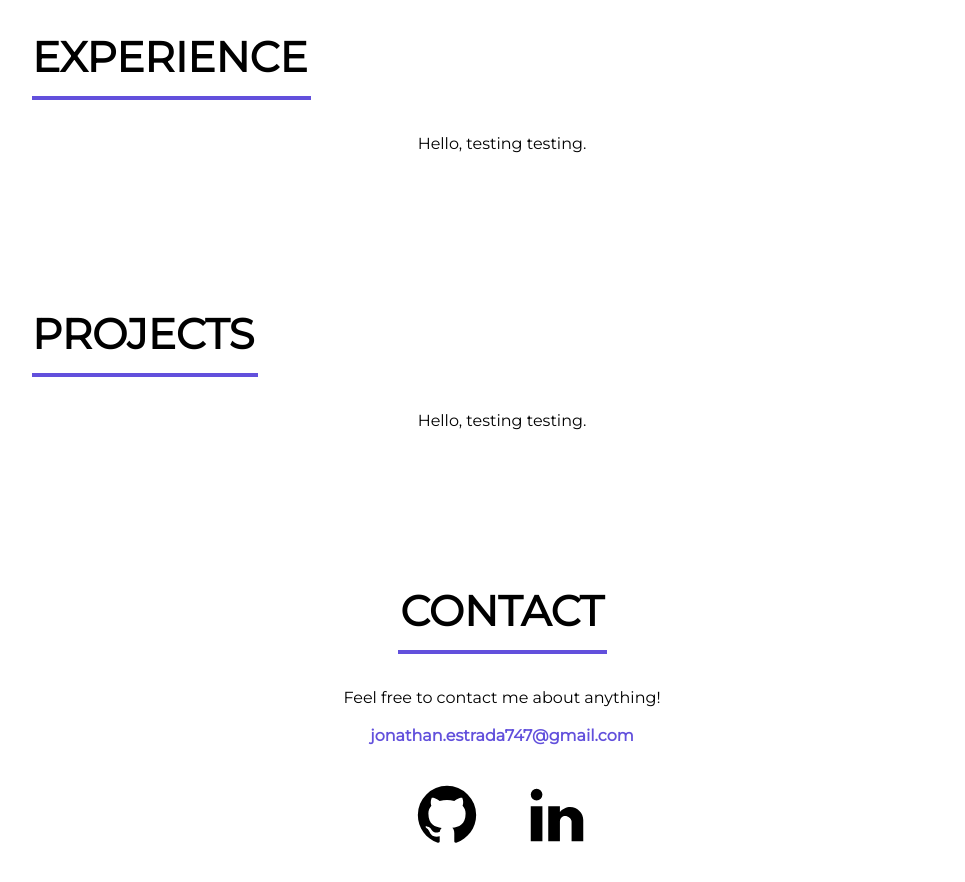
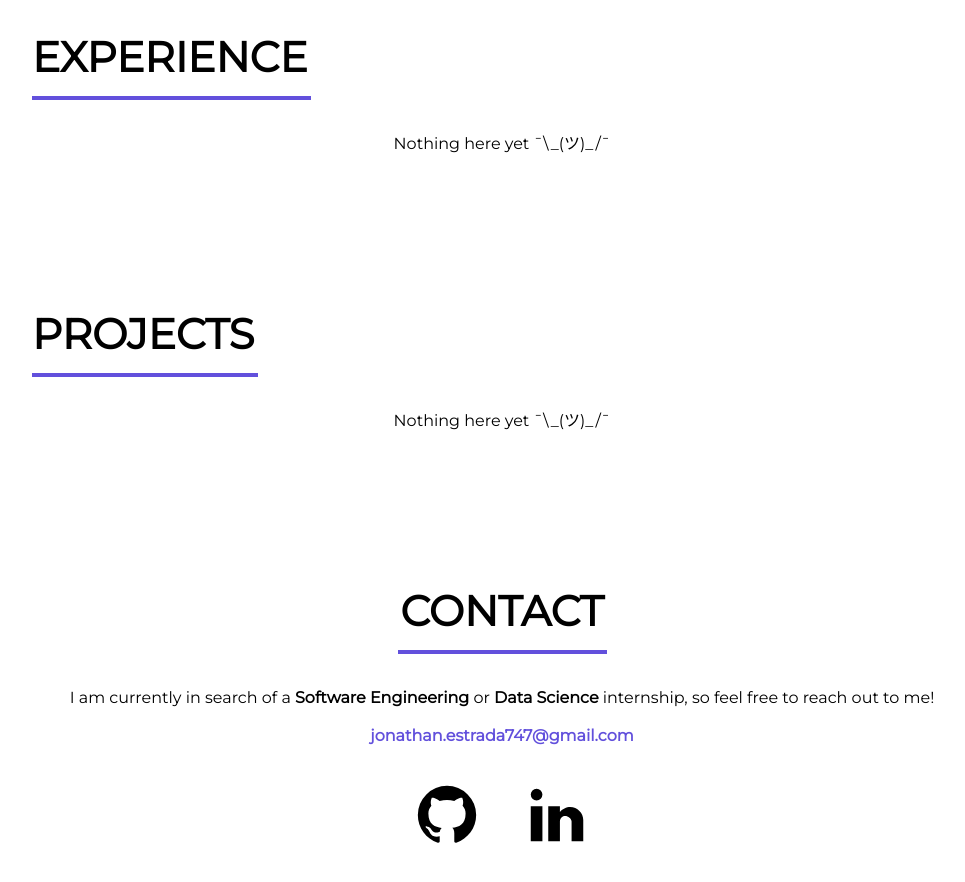
Before and after one commit to jonestrada7/Portfolio, a React (Create React App) app: page / in a window 1280 px wide. Shown: the part 380-1262 px from the top of the page, without its empty margins (138-1103 px from the left). Built offline with nearby package versions, Linux system fonts and the light colour scheme.

Commit message:
changed section text placeholders

```diff
--- a/src/components/Contact.js
+++ b/src/components/Contact.js
@@ -15,7 +15,9 @@ class Contact extends React.Component {
 
             <div className='content'>
                 <div className='text' data-aos='fade-right' data-aos-duration='700'>
-                    <p>Feel free to contact me about anything!</p>
+                    <p> I am currently in search of a <b>Software Engineering</b> or <b>Data Science</b> internship,
+                        so feel free to reach out to me!
+                    </p>
                 </div>
             </div>
 
@@ -26,13 +28,13 @@ class Contact extends React.Component {
             </div>
 
             <div>
-                <a data-aos='fade-up' data-aos-duration="1000" data-aos-delay="500" href="https://github.com/jonestrada7" target="_blank" rel="noopener noreferrer">
+                <a data-aos='fade-up' data-aos-duration="1000" href="https://github.com/jonestrada7" target="_blank" rel="noopener noreferrer">
                     <svg viewBox="0 0 24 24">
                         <path d="M12,2A10,10 0 0,0 2,12C2,16.42 4.87,20.17 8.84,21.5C9.34,21.58 9.5,21.27 9.5,21C9.5,20.77 9.5,20.14 9.5,19.31C6.73,19.91 6.14,17.97 6.14,17.97C5.68,16.81 5.03,16.5 5.03,16.5C4.12,15.88 5.1,15.9 5.1,15.9C6.1,15.97 6.63,16.93 6.63,16.93C7.5,18.45 8.97,18 9.54,17.76C9.63,17.11 9.89,16.67 10.17,16.42C7.95,16.17 5.62,15.31 5.62,11.5C5.62,10.39 6,9.5 6.65,8.79C6.55,8.54 6.2,7.5 6.75,6.15C6.75,6.15 7.59,5.88 9.5,7.17C10.29,6.95 11.15,6.84 12,6.84C12.85,6.84 13.71,6.95 14.5,7.17C16.41,5.88 17.25,6.15 17.25,6.15C17.8,7.5 17.45,8.54 17.35,8.79C18,9.5 18.38,10.39 18.38,11.5C18.38,15.32 16.04,16.16 13.81,16.41C14.17,16.72 14.5,17.33 14.5,18.26C14.5,19.6 14.5,20.68 14.5,21C14.5,21.27 14.66,21.59 15.17,21.5C19.14,20.16 22,16.42 22,12A10,10 0 0,0 12,2Z" />
                     </svg>
                 </a>
 
-                <a data-aos="fade-up" data-aos-duration="1000" data-aos-delay="750" href="https://www.linkedin.com/in/jonathan-estrada-b28827189/" target="_blank" rel="noopener noreferrer">
+                <a data-aos="fade-up" data-aos-duration="1000" data-aos-delay="250" href="https://www.linkedin.com/in/jonathan-estrada-b28827189/" target="_blank" rel="noopener noreferrer">
                     <svg viewBox="0 0 24 24">
                         <path d="M21,21H17V14.25C17,13.19 15.81,12.31 14.75,12.31C13.69,12.31 13,13.19 13,14.25V21H9V9H13V11C13.66,9.93 15.36,9.24 16.5,9.24C19,9.24 21,11.28 21,13.75V21M7,21H3V9H7V21M5,3A2,2 0 0,1 7,5A2,2 0 0,1 5,7A2,2 0 0,1 3,5A2,2 0 0,1 5,3Z" />
                     </svg>
--- a/src/components/Experience.js
+++ b/src/components/Experience.js
@@ -17,7 +17,7 @@ class Experience extends React.Component {
 
             <div className='content'>
                 <div className='text' data-aos='fade-down' data-aos-duration='900'>
-                    <p> Hello, testing testing.</p>
+                    <p> Nothing here yet ¯\_(ツ)_/¯</p>
                 </div>
             </div>
 
--- a/src/components/Projects.js
+++ b/src/components/Projects.js
@@ -16,7 +16,7 @@ class Projects extends React.Component {
 
             <div className='content'>
                 <div className='text' data-aos='fade-down' data-aos-duration='900'>
-                    <p> Hello, testing testing.</p>
+                    <p>Nothing here yet ¯\_(ツ)_/¯</p>
                 </div>
             </div>
         </div>
```
